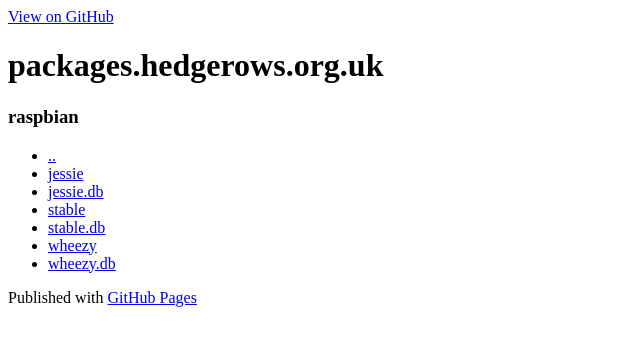
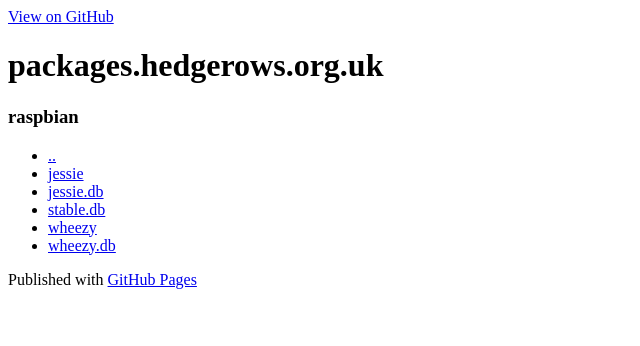
Before and after one commit to bobrippling/raspbian, a plain HTML site: page index.html in a window 1280 px wide. Shown: the whole page, without its empty margins (0-640 px from the left). Drawn offline with Linux system fonts and the light colour scheme.

Commit message:
update indexes, remove stable folder as it's not used

```diff
--- a/index.html
+++ b/index.html
@@ -33,7 +33,6 @@
   <li><a href="..">..</a></li>
   <li><a href="jessie">jessie</a></li>
   <li><a href="jessie.db">jessie.db</a></li>
-  <li><a href="stable">stable</a></li>
   <li><a href="stable.db">stable.db</a></li>
   <li><a href="wheezy">wheezy</a></li>
   <li><a href="wheezy.db">wheezy.db</a></li>
```
Also changed, not shown: 8 other files.
